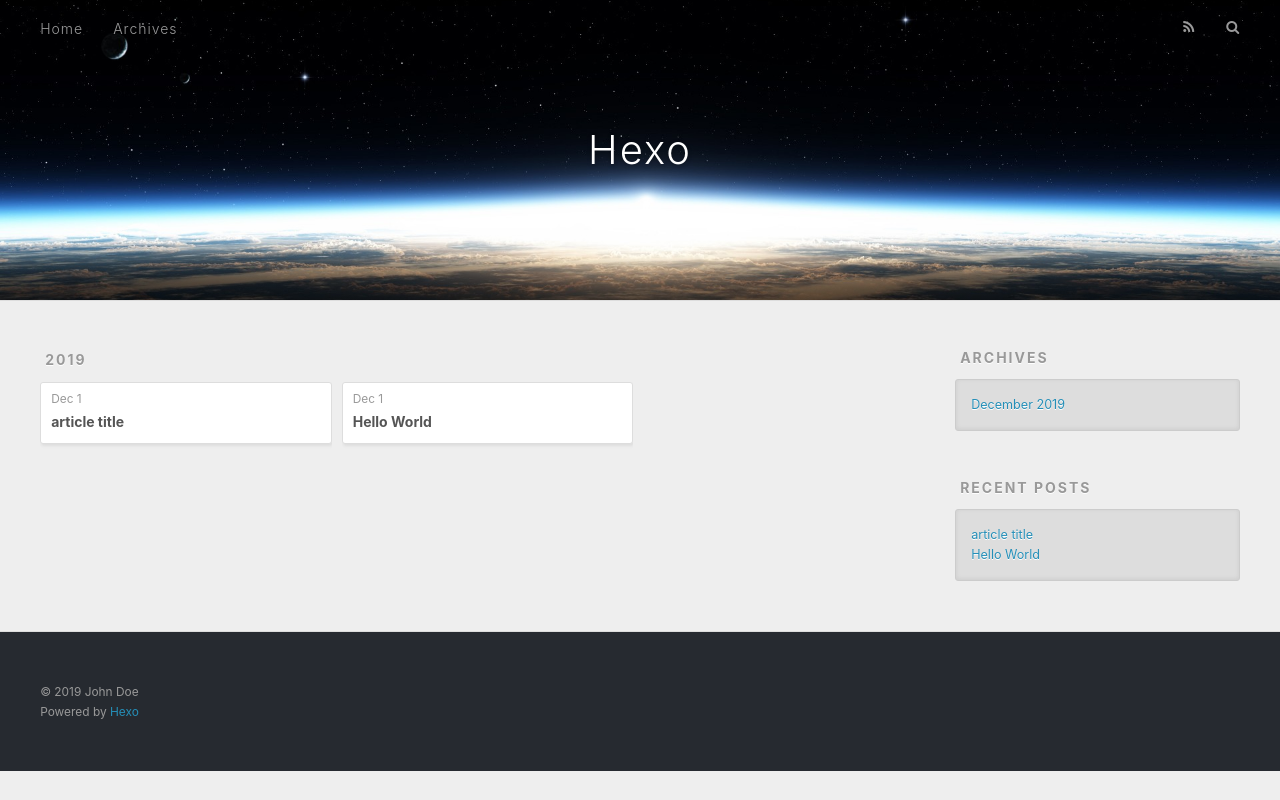
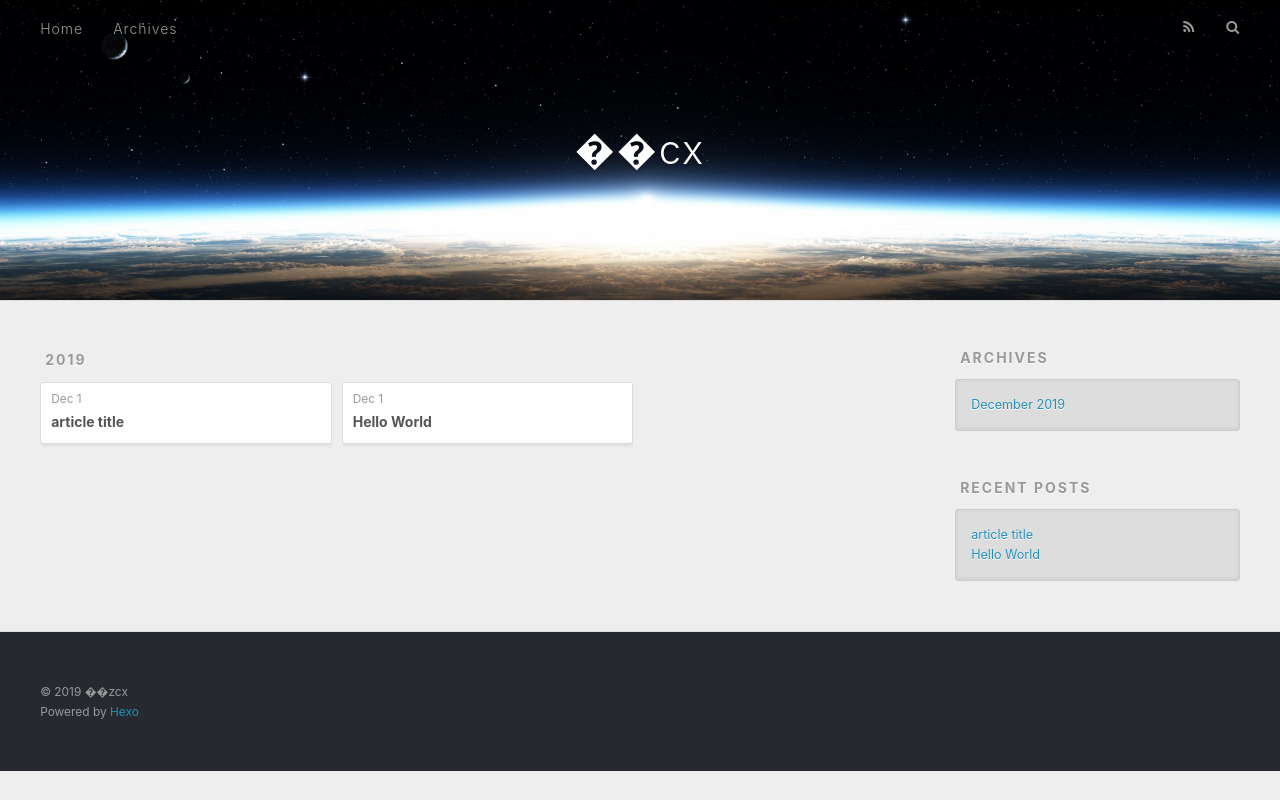
Before and after one commit to upowerasdf/upowerasdf.github.io, a plain HTML site: page archives/2019/12/index.html in a window 1280 px wide. Drawn offline with nearby package versions, Linux system fonts and the light colour scheme.

Commit message:
Site updated: 2019-12-01 22:46:48

```diff
--- a/archives/2019/12/index.html
+++ b/archives/2019/12/index.html
@@ -5,16 +5,18 @@
 
 
 
-  <title>Archives: 2019/12 | Hexo</title>
+  <title>Archives: 2019/12 | ��cx</title>
   <meta name="viewport" content="width=device-width, initial-scale=1, maximum-scale=1">
-  <meta property="og:type" content="website">
-<meta property="og:title" content="Hexo">
+  <meta name="description" content="ԭ��Ӱ�Ӻ�����͵͵���ڿ���">
+<meta property="og:type" content="website">
+<meta property="og:title" content="��cx">
 <meta property="og:url" content="https:&#x2F;&#x2F;upowerasdf.github.io&#x2F;archives&#x2F;2019&#x2F;12&#x2F;index.html">
-<meta property="og:site_name" content="Hexo">
+<meta property="og:site_name" content="��cx">
+<meta property="og:description" content="ԭ��Ӱ�Ӻ�����͵͵���ڿ���">
 <meta property="og:locale" content="en">
 <meta name="twitter:card" content="summary">
 
-    <link rel="alternate" href="/upowerasdf.github.io/atom.xml" title="Hexo" type="application/atom+xml">
+    <link rel="alternate" href="/upowerasdf.github.io/atom.xml" title="��cx" type="application/atom+xml">
 
 
     <link rel="icon" href="/favicon.png">
@@ -33,7 +35,7 @@
   <div id="header-outer" class="outer">
     <div id="header-title" class="inner">
       <h1 id="logo-wrap">
-        <a href="/upowerasdf.github.io/" id="logo">Hexo</a>
+        <a href="/upowerasdf.github.io/" id="logo">��cx</a>
       </h1>
 
     </div>
@@ -161,7 +163,7 @@
 
   <div class="outer">
     <div id="footer-info" class="inner">
-      &copy; 2019 John Doe<br>
+      &copy; 2019 ��zcx<br>
       Powered by <a href="http://hexo.io/" target="_blank">Hexo</a>
     </div>
   </div>
```
Also changed, not shown: 2019/12/01/article-title/index.html (+8 -6 lines), 2019/12/01/hello-world/index.html (+5 -5 lines), archives/2019/index.html (+9 -7 lines), archives/index.html (+9 -7 lines), index.html (+9 -7 lines).
